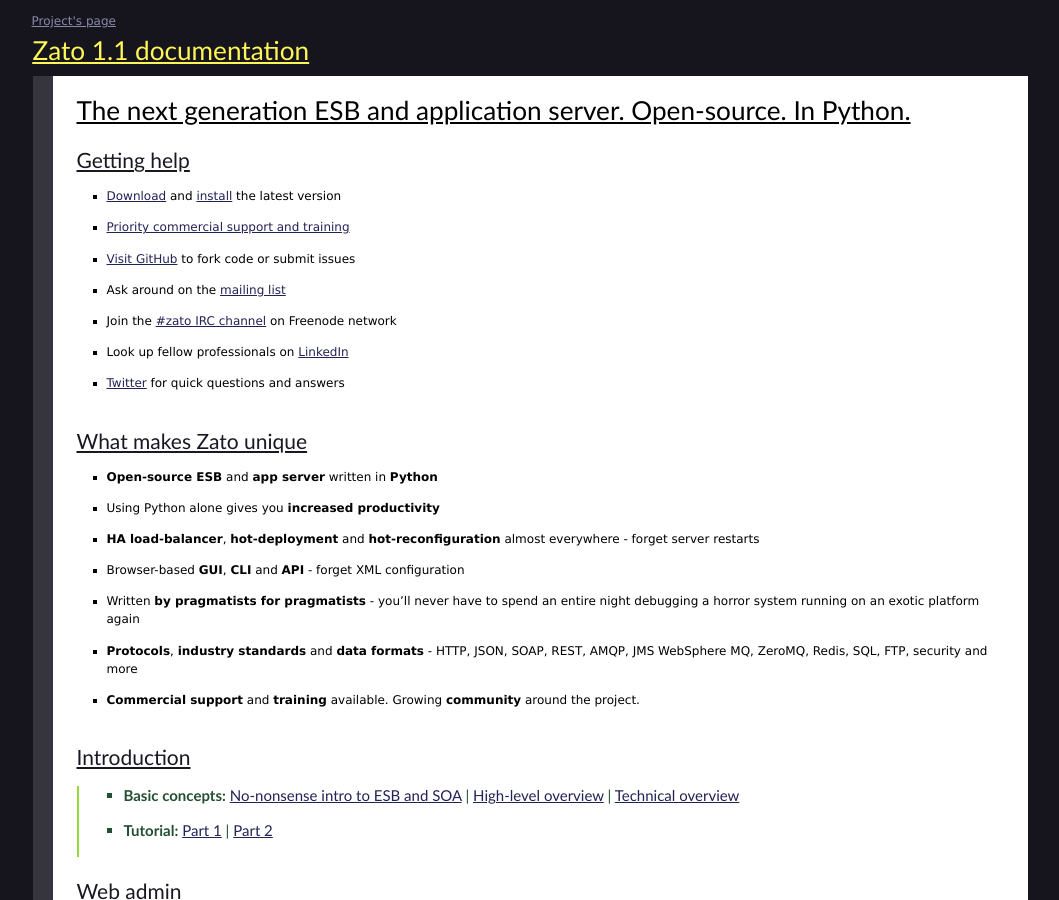
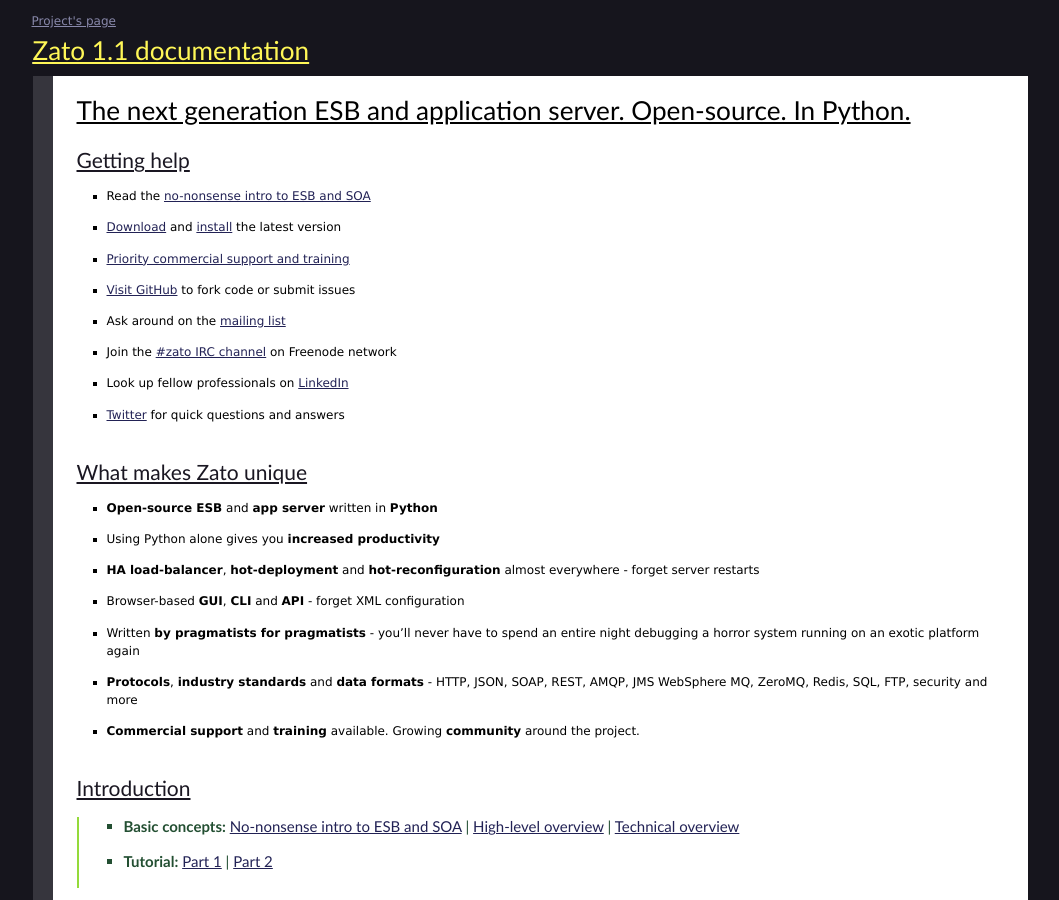
Before and after one commit to rfdiazpr/zato-docs, a Sphinx documentation site: the page built from sphinx/index.txt, in a window 1280 px wide and 900 px high. Shown: the whole window, without its empty margins (110-1169 px from the left). Built offline with Sphinx 7.4.7, drawn with Linux system fonts in a browser that asks for light colours.

Commit message:
Added links to ESB/SOA in more places

```diff
--- a/sphinx/_templates/zato_sidebar.html
+++ b/sphinx/_templates/zato_sidebar.html
@@ -1,3 +1,7 @@
+&raquo;
+   <a href="https://zato.io/docs/intro/esb-soa.html">No-nonsense intro to ESB and SOA</a>
+
+<br/>
 &raquo;
    <a href="https://zato.io/download/zato-latest.tar.bz2">Download</a>  and
    <a href="https://zato.io/docs/admin/guide/install-zato.html">install</a>
--- a/sphinx/index.txt
+++ b/sphinx/index.txt
@@ -4,6 +4,8 @@
 
 Getting help
 ============
+
+* Read the :doc:`no-nonsense intro to ESB and SOA <intro/esb-soa>`
 
 * `Download <https://zato.io/download/zato-latest.tar.bz2>`_ and :doc:`install<admin/guide/install-zato>` the latest version
 
```
